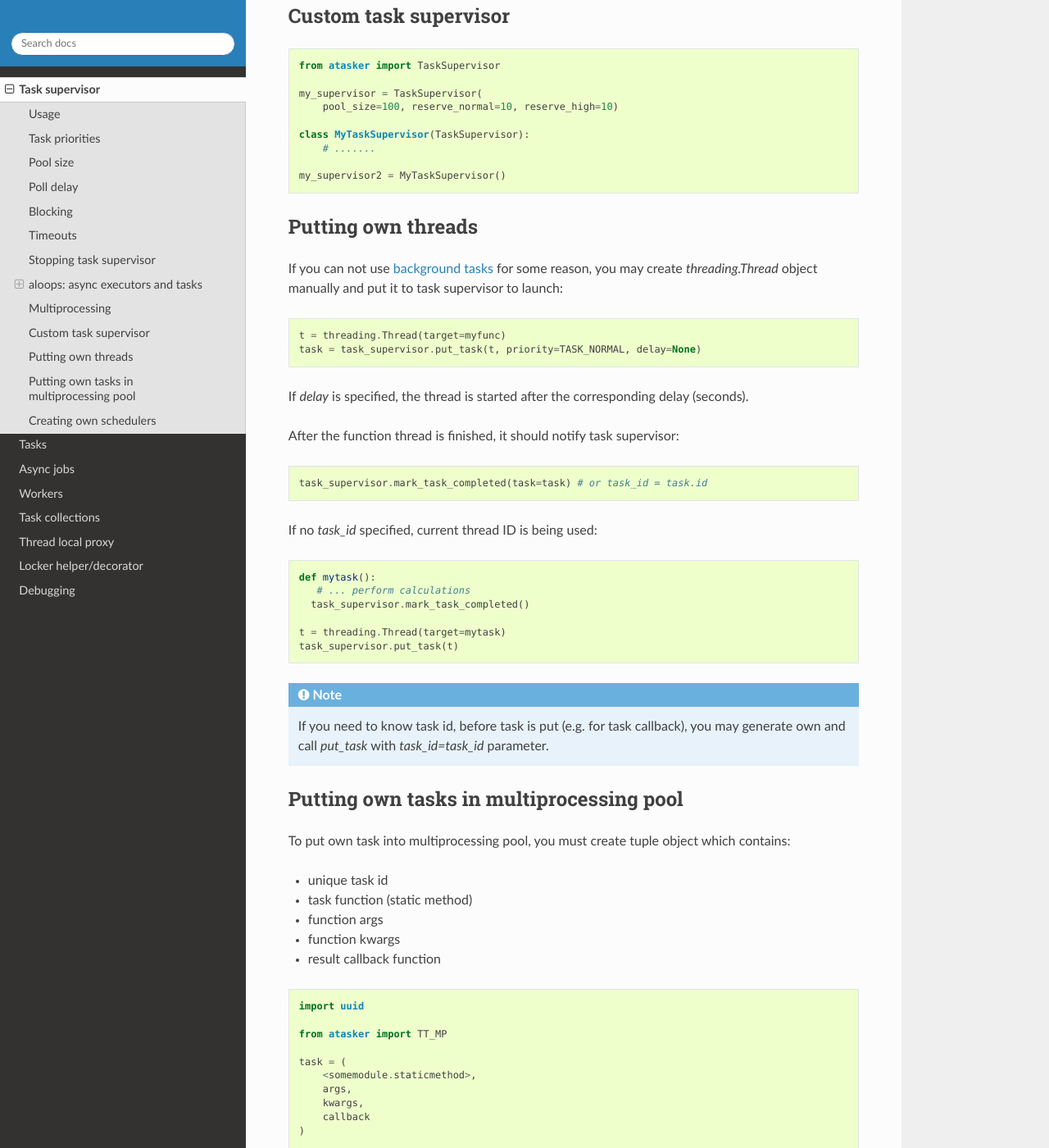
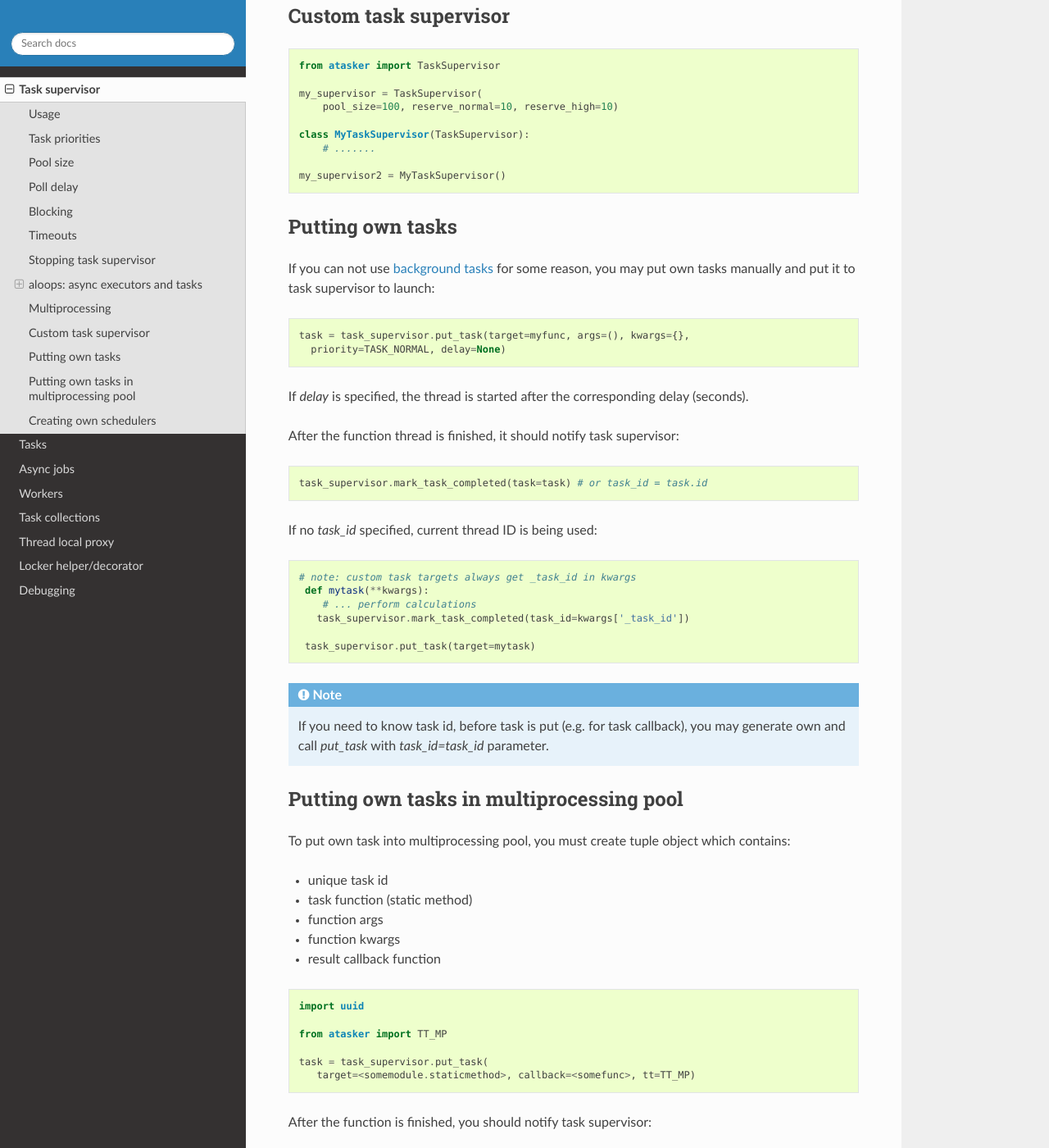
Before and after one commit to alttch/atasker, a Sphinx documentation site: the page built from doc/supervisor.rst, in a window 1280 px wide and 1400 px high, scrolled down 5062 px. Shown: the whole window at 82% size. Built offline with Sphinx 7.4.7 and the Read the Docs theme 2.0.0, drawn with Linux system fonts in a browser that asks for light colours; some of the changed text lies outside the part shown.

Commit message:
docs, codefmt

```diff
--- a/doc/supervisor.rst
+++ b/doc/supervisor.rst
@@ -257,17 +257,16 @@ Custom task supervisor
 
     my_supervisor2 = MyTaskSupervisor()
 
-Putting own threads
-===================
+Putting own tasks
+=================
 
 If you can not use :doc:`background tasks<tasks>` for some reason, you may
-create *threading.Thread* object manually and put it to task supervisor to
-launch:
+put own tasks manually and put it to task supervisor to launch:
 
 .. code:: python
 
-    t = threading.Thread(target=myfunc)
-    task = task_supervisor.put_task(t, priority=TASK_NORMAL, delay=None)
+    task = task_supervisor.put_task(target=myfunc, args=(), kwargs={},
+      priority=TASK_NORMAL, delay=None)
 
 If *delay* is specified, the thread is started after the corresponding delay
 (seconds).
@@ -282,12 +281,12 @@ If no *task_id* specified, current thread ID is being used:
 
 .. code:: python
 
-    def mytask():
+   # note: custom task targets always get _task_id in kwargs
+    def mytask(**kwargs):
        # ... perform calculations
-      task_supervisor.mark_task_completed()
+      task_supervisor.mark_task_completed(task_id=kwargs['_task_id'])
 
-    t = threading.Thread(target=mytask)
-    task_supervisor.put_task(t)
+    task_supervisor.put_task(target=mytask)
 
 .. note::
 
@@ -312,14 +311,8 @@ contains:
 
     from atasker import TT_MP
 
-    task = (
-        <somemodule.staticmethod>,
-        args,
-        kwargs,
-        callback
-    )
-
-    task_id = task_supervisor.put_task(task, tt=TT_MP)
+    task = task_supervisor.put_task(
+       target=<somemodule.staticmethod>, callback=<somefunc>, tt=TT_MP)
 
 After the function is finished, you should notify task supervisor:
 
--- a/doc/workers.rst
+++ b/doc/workers.rst
@@ -17,8 +17,6 @@ All workers support the following initial parameters:
   otherwise: auto-generated UUID)
 
 * **func** executor function (default: *worker.run*)
-
-* **daemon** worker executor will run as a daemon
 
 * **priority** worker thread priority
 
```
Also changed, not shown: 1 other file.
